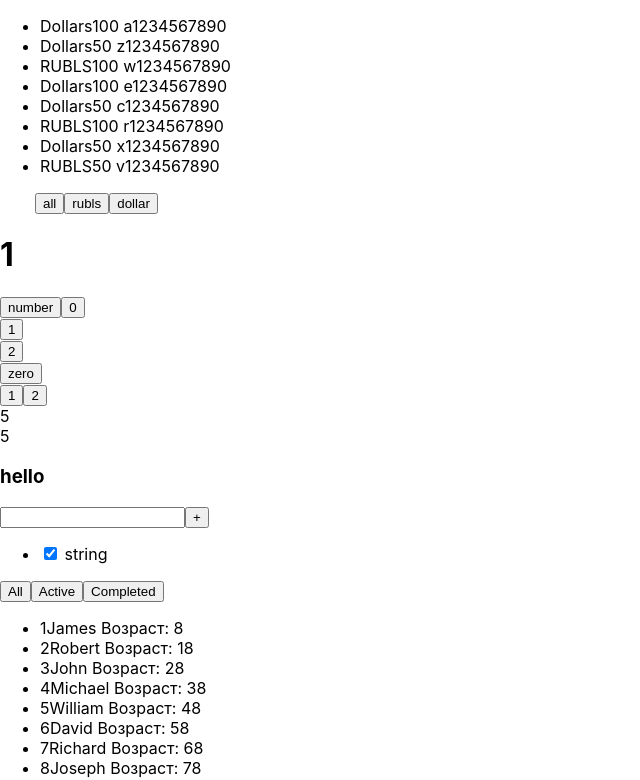
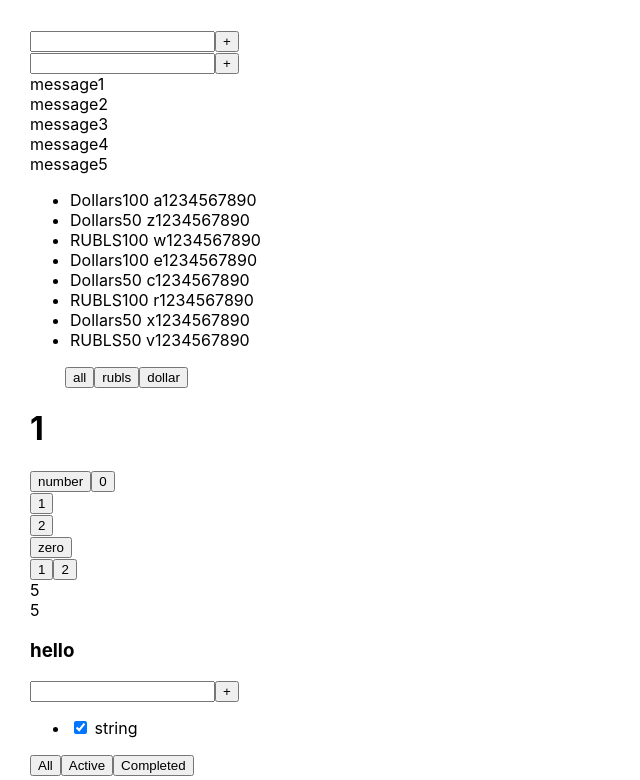
Before and after one commit to Knakna/learn-react, a React (Create React App) app: page / in a window 1280 px wide. Shown: the top 780 px of the page, without its empty margins (0-640 px from the left). Built offline with nearby package versions, Linux system fonts and the light colour scheme.

Commit message:
add universal input template

```diff
--- a/src/App.css
+++ b/src/App.css
@@ -1,8 +1,7 @@
 .App {
   padding: 30px;
-  display: flex;
 }
 
-.App > div {
-  margin-right: 50px;
-}
+/*.App > div {*/
+/*  margin-right: 50px;*/
+/*}*/
--- a/src/App.tsx
+++ b/src/App.tsx
@@ -10,6 +10,8 @@ import {Button} from './react/Button';
 import {UniversalButton} from './react/UniversalButton';
 import {UseState} from './react/UseState';
 import {Filter} from './react/Filter';
+import Input from './react/input/Input';
+import './App.css'
 
 
 export type TopCarType = {
@@ -46,7 +48,6 @@ function App() {
     }
 
 
-
     const Button1Foo = (sub: string, age: number, adress: string) => {
         console.log(sub, age, adress)
     }
@@ -60,10 +61,9 @@ function App() {
     }
 
 
-
     return (
-        <>
-
+        <div className="App">
+            <Input/>
             <Filter/>
             <UseState/>
 
@@ -102,7 +102,7 @@ function App() {
             <OnOff on={true}/>
             <OnOff on={false}/>
 
-        </>
+        </div>
 
 
     );
--- a/src/newComponent/NewComponent.tsx
+++ b/src/newComponent/NewComponent.tsx
@@ -87,17 +87,6 @@ function NewComponent({students, topCars}: NewComponentType) {
 
     return (
         <>
-            <ul>
-                {students.map((student: StudentType, index) => {
-                    return (
-                        <li key={index + 1}>
-                            <span>{student.id}</span>
-                            <span>{student.name} </span>
-                            <span>Возраст: {student.age}</span>
-                        </li>
-                    )
-                })}
-            </ul>
 
             <table>
                 <thead>
@@ -127,6 +116,19 @@ function NewComponent({students, topCars}: NewComponentType) {
                 }
                 </tbody>
             </table>
+
+            <ul>
+                {students.map((student: StudentType, index) => {
+                    return (
+                        <li key={index + 1}>
+                            <span>{student.id}</span>
+                            <span>{student.name} </span>
+                            <span>Возраст: {student.age}</span>
+                        </li>
+                    )
+                })}
+            </ul>
+
         </>
 
     );
--- /dev/null
+++ b/src/react/input/Input.tsx
@@ -0,0 +1,50 @@
+import React, {useState} from 'react';
+import FullInput from './fullInput/FullInput';
+import SelfInput from './selfInput/SelfInput';
+import SelfButton from './selfButton/SelfButton';
+
+
+function Input() {
+
+    const [message, setMessage] = useState([
+        {message: 'message1'},
+        {message: 'message2'},
+        {message: 'message3'},
+        {message: 'message4'},
+        {message: 'message5'}
+    ])
+
+    let [title, setTitle] = useState('')
+
+    const addMessage = (title: string) => {
+        let newMessage = {message: title};
+        setMessage([newMessage, ...message])
+    }
+
+    const callBackButtonHandler = () => {
+        addMessage(title)
+        setTitle('')
+    }
+    // console.log(message)
+    // console.log(title)
+
+
+    return (
+        <div className="Input">
+            <SelfInput setTitle={setTitle} title={title}/>
+            <SelfButton name={'+'} callBack={callBackButtonHandler}/>
+
+            <FullInput addMessage={addMessage}/>
+
+            {message.map((el, index) => {
+                return (
+                    <div key={index}>{el.message}</div>
+                )
+            })}
+        </div>
+    );
+
+}
+
+
+export default Input;
--- /dev/null
+++ b/src/react/input/fullInput/FullInput.tsx
@@ -0,0 +1,30 @@
+import React, {ChangeEvent, ChangeEventHandler, MouseEventHandler, useState} from 'react';
+
+type FullInputPropsType = {
+    addMessage: (title: string) => void
+}
+
+function FullInput(props: FullInputPropsType) {
+
+    let [title, setTitle] = useState('')
+
+    const onChangeInputHandler = (event: ChangeEvent<HTMLInputElement>) => {
+        setTitle(event.currentTarget.value)
+    }
+
+    const onClickButtonHandler = () => {
+        props.addMessage(title)
+        setTitle('')
+    }
+
+
+    return (
+        <div>
+            <input value={title} onChange={onChangeInputHandler}/>
+            <button onClick={onClickButtonHandler}>+</button>
+        </div>
+
+    );
+}
+
+export default FullInput;
--- /dev/null
+++ b/src/react/input/selfButton/SelfButton.tsx
@@ -0,0 +1,22 @@
+import React from 'react';
+
+
+type SelfButtonType = {
+    name: string
+    callBack: () => void
+}
+
+function SelfButton(props: SelfButtonType) {
+    const onClickHandler = () => {
+        props.callBack()
+    }
+
+    return (
+        <button onClick={onClickHandler}>
+            {props.name}
+        </button>
+
+    );
+}
+
+export default SelfButton;
--- /dev/null
+++ b/src/react/input/selfInput/SelfInput.tsx
@@ -0,0 +1,22 @@
+import React, {ChangeEvent} from 'react';
+
+
+type SelfInputPropsType = {
+    setTitle: (title: string) => void
+    title: string
+}
+
+function SelfInput(props: SelfInputPropsType) {
+    const onChangeInputHandler = (event: ChangeEvent<HTMLInputElement>) => {
+        props.setTitle(event.currentTarget.value)
+    }
+
+    return (
+        <>
+            <input value={props.title} onChange={onChangeInputHandler}/>
+        </>
+
+    );
+}
+
+export default SelfInput;
```
